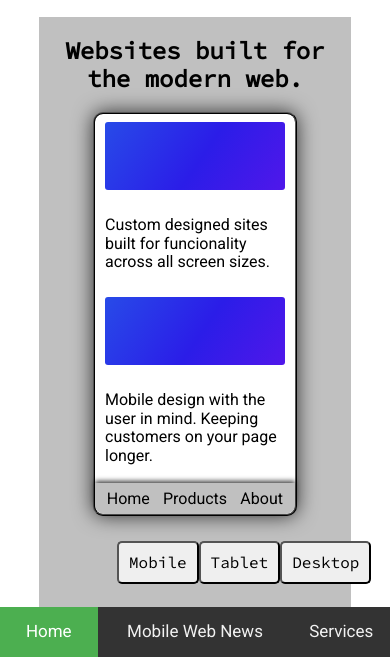
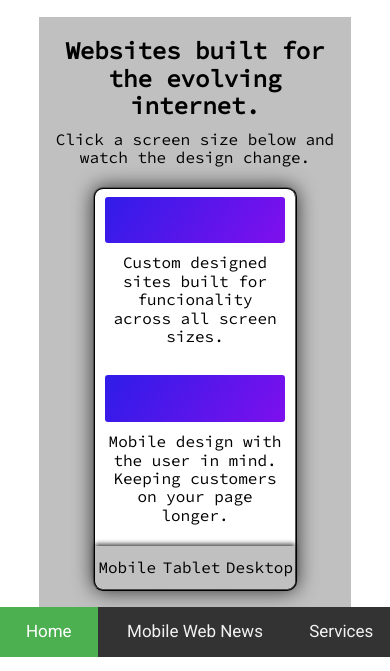
Before and after one commit to sirsivart/BlackTieRobot, a plain HTML site: page index.html in a window 390 px wide. Shown: the part 237-908 px from the top of the page. Drawn offline with Linux system fonts and the light colour scheme.

Commit message:
Moved responsive Demo nav
Moved responsive demo buttons from under the responsive demo to inside of it

```diff
--- a/index.html
+++ b/index.html
@@ -62,13 +62,39 @@ l47 6 0 138 0 138 -59 6 c-165 18 -269 96 -324 245 -19 52 -21 87 -28 412 -7
             </svg>
         </div>
         <div class="responsiveDemoCont">
-            <h2> Websites built for the modern web.</h2>
+            <h2> Websites built for the evolving internet.</h2>
+            <p>Click a screen size below and watch the design change.</p>
             <div id="responsiveDemo" class="mobileGrid">
                 <div id="demoNav" class="demoNav">
                     <ul>
-                        <li>Home</li>
-                        <li>Products</li>
-                        <li>About</li>
+                        <li><button class="button mobileButton" type="button"
+                    onclick="
+                    document.getElementById('responsiveDemo').style.width = '200px'
+                    document.getElementById('responsiveDemo').className = 'mobileGrid'
+                    document.getElementById('demoHead').style.display = 'none'
+                    document.getElementById('demoNav').className = 'demoNav'"
+                    >
+                    Mobile</button></li>
+                        <li>
+                            <button class="button tabletButton" type="button"
+                                onclick="document.getElementById('responsiveDemo').style.width = '300px'
+                                document.getElementById('demoHead').style.display = 'block'
+                                document.getElementById('responsiveDemo').className = 'tabletGrid'
+                                document.getElementById('demoNav').className = 'demoNavTablet'
+                                    ">
+                                    Tablet
+                            </button>
+                        </li>
+                        <li>
+                            <button class="button desktopButton" type="button"
+                                onclick="document.getElementById('responsiveDemo').style.width = '711px'
+                                document.getElementById('demoHead').style.display = 'block'
+                                document.getElementById('responsiveDemo').className = 'desktopGrid'
+                                document.getElementById('demoNav').className = 'demoNavDesktop'
+                                    ">
+                                    Desktop
+                            </button>
+                        </li>
                     </ul>
                 </div>
                 <div id="demoHead" class="demoHead" style="display:none;">
@@ -84,30 +110,6 @@ l47 6 0 138 0 138 -59 6 c-165 18 -269 96 -324 245 -19 52 -21 87 -28 412 -7
                 </div>
                 <div class="responsiveText2"><p>Mobile design with the user in mind. Keeping customers on your page longer. </p></div>
                 </div>
-                <div class="buttonWrapper">
-                    <button class="button mobileButton" type="button"
-                    onclick="
-                    document.getElementById('responsiveDemo').style.width = '200px'
-                    document.getElementById('responsiveDemo').className = 'mobileGrid'
-                    document.getElementById('demoHead').style.display = 'none'
-                    document.getElementById('demoNav').className = 'demoNav'"
-                    >
-                    Mobile</button>
-                    <button class="button tabletButton" type="button"
-                    onclick="document.getElementById('responsiveDemo').style.width = '300px'
-                    document.getElementById('demoHead').style.display = 'block'
-                    document.getElementById('responsiveDemo').className = 'tabletGrid'
-                    document.getElementById('demoNav').className = 'demoNavTablet'">
-
-                    Tablet</button>
-                    <button class="button desktopButton" type="button"
-                    onclick="document.getElementById('responsiveDemo').style.width = '711px'
-                    document.getElementById('demoHead').style.display = 'block'
-                    document.getElementById('responsiveDemo').className = 'desktopGrid'
-                    document.getElementById('demoNav').className = 'demoNavDesktop'
-                    ">
-                    Desktop</button>
-                </div>
             </div>
         </div>
     <script src="js/main.js"></script>
--- a/scss/main.scss
+++ b/scss/main.scss
@@ -103,8 +103,14 @@ body {
   h2 {
     font-family: 'Source Code Pro', monospace;
     margin: 0 auto;
+    padding: 0 0 10px 0;
+    text-align: center;
+  }
+  p {
+    font-family:  'Source Code Pro', monospace;
+    margin: 0 auto;
+    text-align: center;
     padding: 0 0 20px 0;
-    text-align: center;
   }
 }
 
@@ -273,16 +279,28 @@ body {
   grid-area: buttonWrapper;
   margin: 0 auto;
   padding: 20px 0 0 0;
-  width: 50%;
+  width: 100%;
   display: grid;
   grid-template-columns: 1fr 1fr 1fr;
   }
 
 .button {
-  margin: 5px auto;
+  margin: 2px auto;
   font-family: 'Source Code Pro', monospace;
-  padding: 10px 10px;
+  padding: 10px 2px;
   border-radius: 5px;
+  border-width: 0;
+  border-style: none;
+  background-color: silver;
+
+
+    &:hover {
+      transition: all 0.3s ease;
+      box-shadow: 0px 0px 5px 0px rgba(0,0,0,0.75);
+    }
+    &:focus {
+      outline: black auto 5px;
+    }
   }
 
 /*********** Rainbow Animation ***********/
```
Also changed, not shown: scss/main.css, 1 other file.
